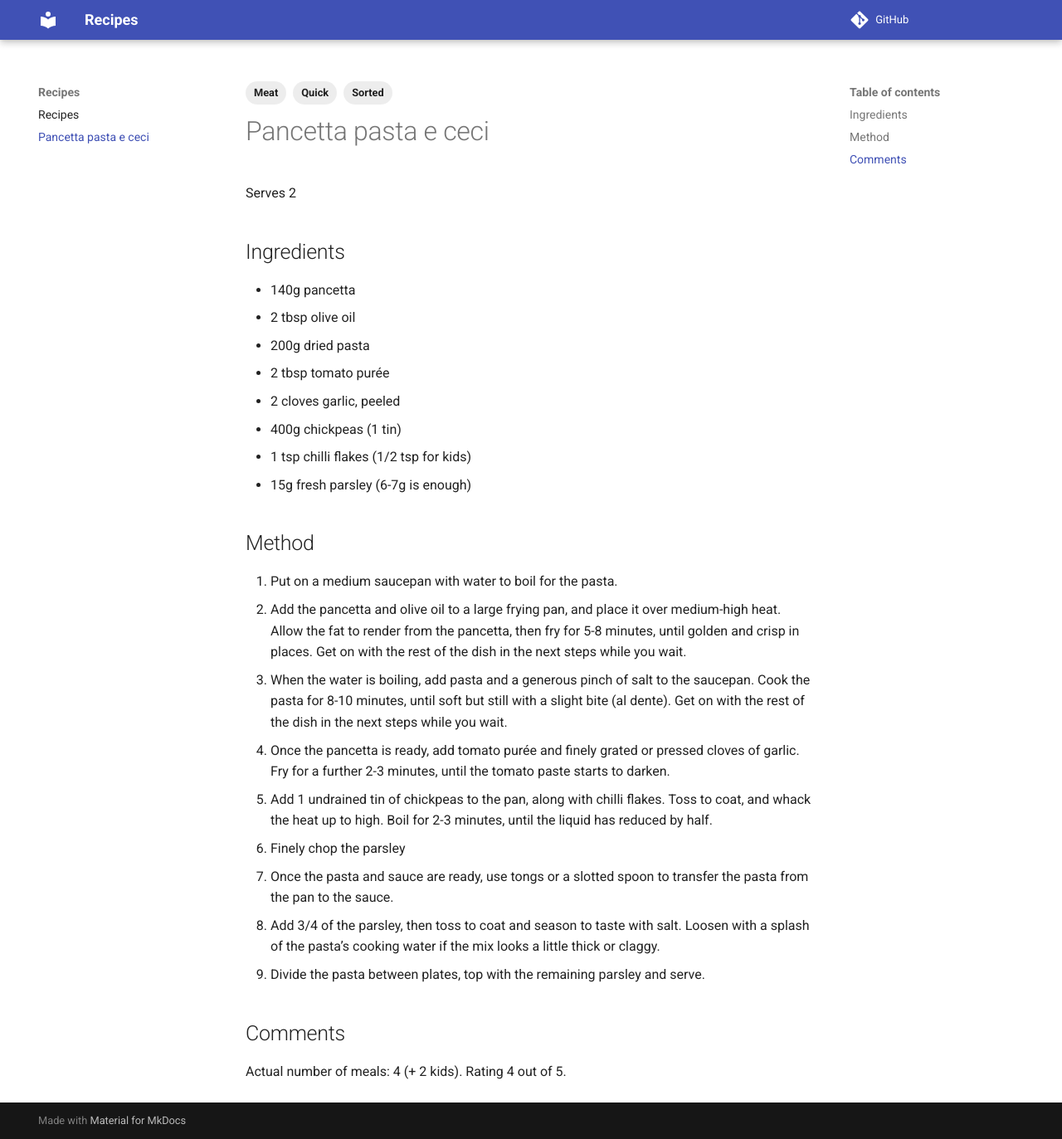
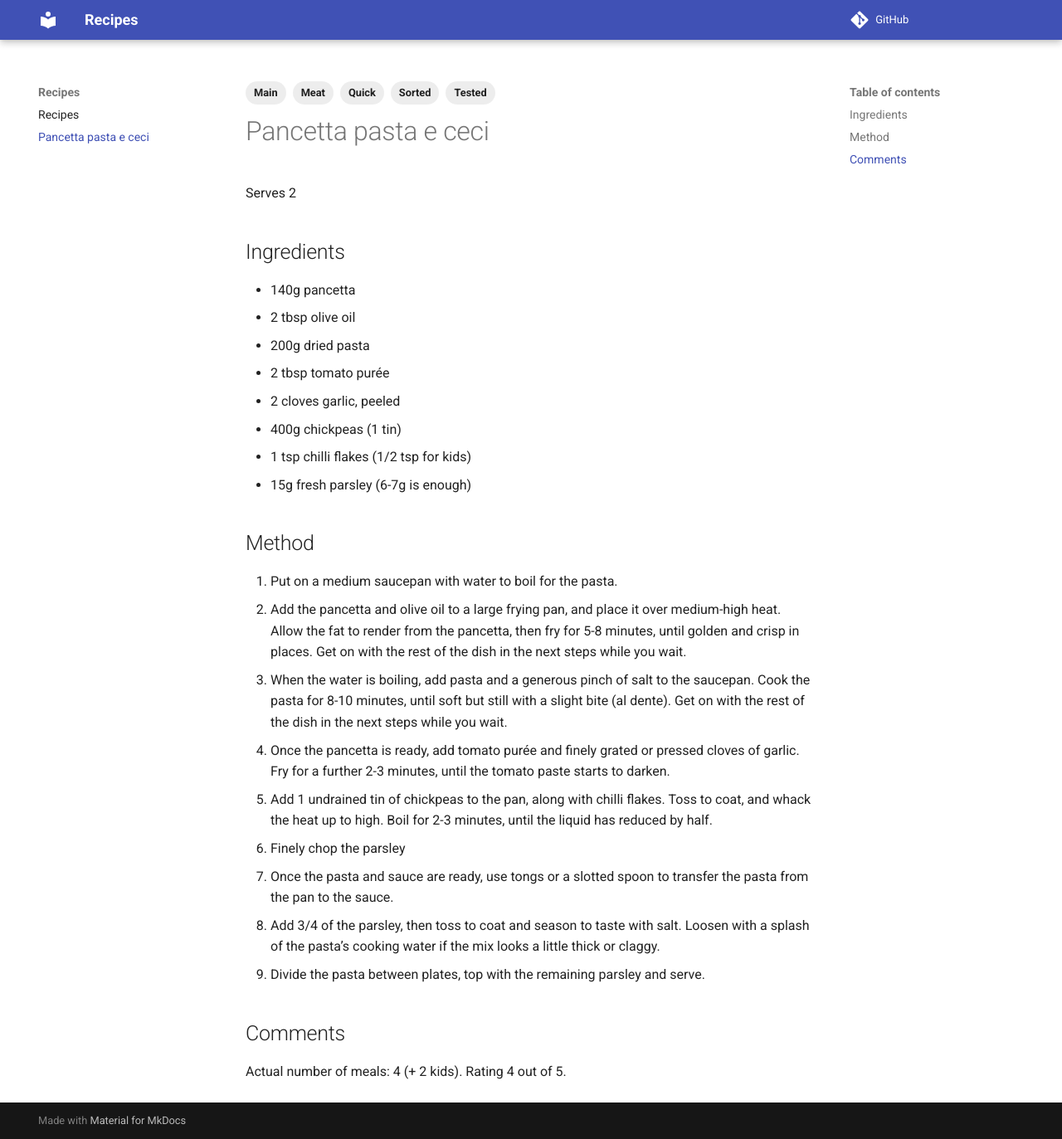
Before and after one commit to mkarnevi/recipes, an MkDocs documentation site: the page built from docs/pancetta-paste-e-ceci.md, in a window 1280 px wide and 1373 px high. Shown: the whole window at 83% size. Built offline with MkDocs 1.6.1 and Material for MkDocs 9.7.7, drawn with Linux system fonts in a browser that asks for light colours; comment, search, counter and statistics services are not loaded.

Commit message:
added tags

```diff
--- a/docs/pancetta-paste-e-ceci.md
+++ b/docs/pancetta-paste-e-ceci.md
@@ -1,8 +1,10 @@
 ---
 tags:
+  - Main
   - Meat
   - Sorted
   - Quick
+  - Tested
 ---
 
 # Pancetta pasta e ceci
```
